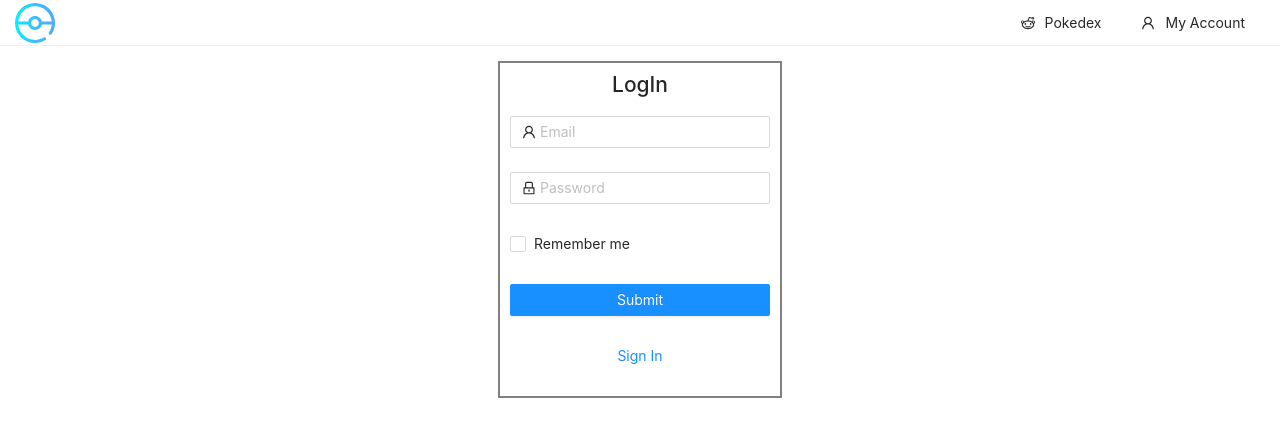
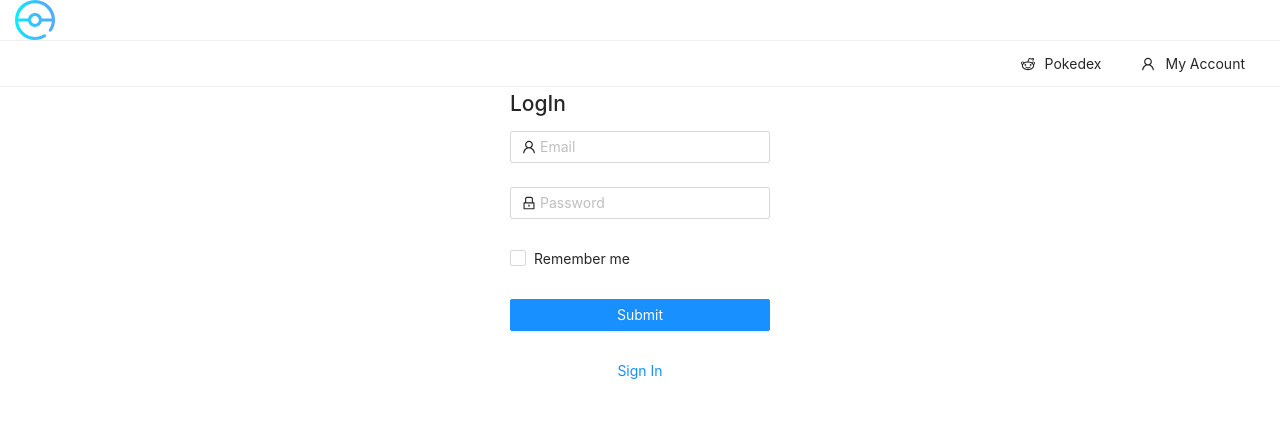
Before and after one commit to ionut-bleoju/Next-Basics, a Next.js app: page / in a window 1280 px wide. Shown: the top 436 px of the page. Built offline with nearby package versions, Linux system fonts and the light colour scheme.

Commit message:
Changed css class names

```diff
--- a/components/login.js
+++ b/components/login.js
@@ -25,8 +25,8 @@ export default function LogInForm({ hide }) {
   }
 
   return (
-    <div className={styles.container}>
-      <h2 className={styles.title}>LogIn</h2>
+    <div className={styles.form}>
+      <h2 className={styles.form_title}>LogIn</h2>
       <Form
         name="logIn"
         onFinish={onFinish}
--- a/components/navbar.js
+++ b/components/navbar.js
@@ -5,7 +5,7 @@ import styles from '../styles/navbar.module.scss'
 
 export default function Navbar() {
   return (
-    <div className={styles.container}>
+    <div className={styles.navigation}>
       <div className={styles.logo}>
         <Link href='/' >
           <a >
```
